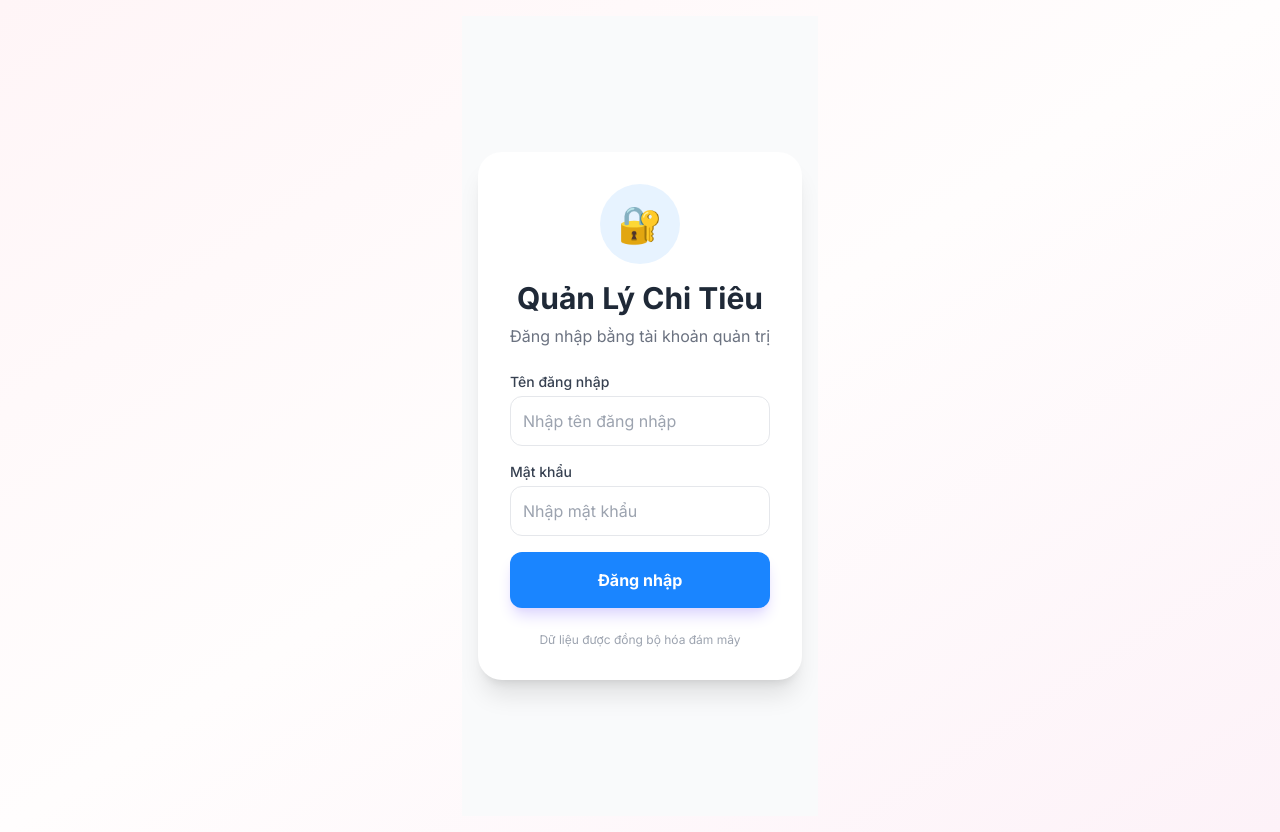
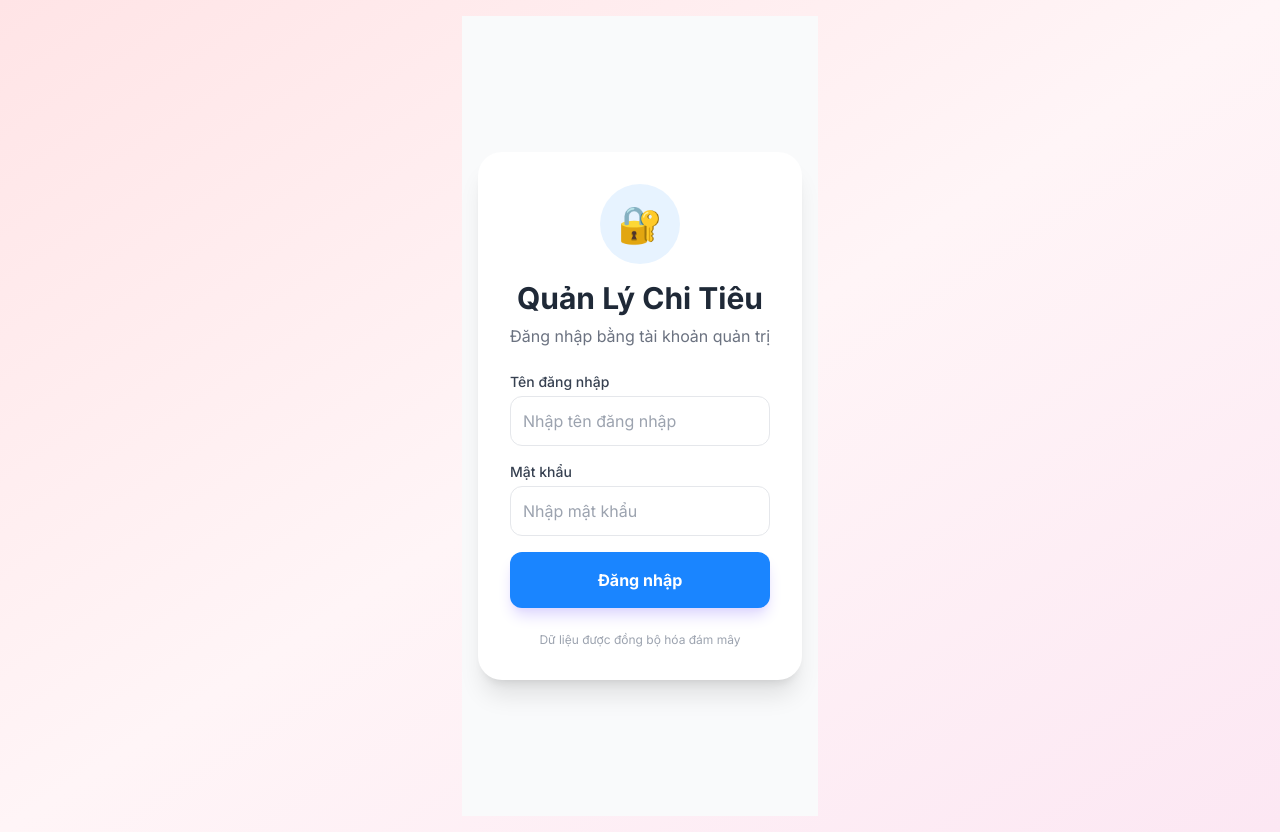
Before and after one commit to dungnguyen302007/ungdungcanhan, a React (Vite) app: page / in a window 1280 px wide. Built offline with nearby package versions, Linux system fonts and the light colour scheme.

Commit message:
style: increase pink gradient visibility

```diff
--- a/src/App.tsx
+++ b/src/App.tsx
@@ -29,7 +29,7 @@
 
   if (!userId) {
     return (
-      <div className="min-h-screen bg-gradient-to-br from-[#FFF5F7] via-[#FFFDFD] to-[#FDF2F8] flex items-center justify-center p-4">
+      <div className="min-h-screen bg-gradient-to-br from-[#FFE4E6] via-[#FFF5F7] to-[#FCE7F3] flex items-center justify-center p-4">
         <Login />
         <Toaster position="top-center" />
       </div>
--- a/src/components/Layout/AppShell.tsx
+++ b/src/components/Layout/AppShell.tsx
@@ -10,7 +10,7 @@
 
 export const AppShell: React.FC<AppShellProps> = ({ children, activeTab = 'overview', onTabChange }) => {
     return (
-        <div className="min-h-screen bg-gradient-to-br from-[#FFF5F7] via-[#FFFDFD] to-[#FDF2F8] flex flex-col pb-24 md:pb-0">
+        <div className="min-h-screen bg-gradient-to-br from-[#FFE4E6] via-[#FFF5F7] to-[#FCE7F3] flex flex-col pb-24 md:pb-0">
             <Header />
             <main className="flex-1 w-full max-w-4xl mx-auto px-4 md:px-6 pt-24">
                 {children}
```
